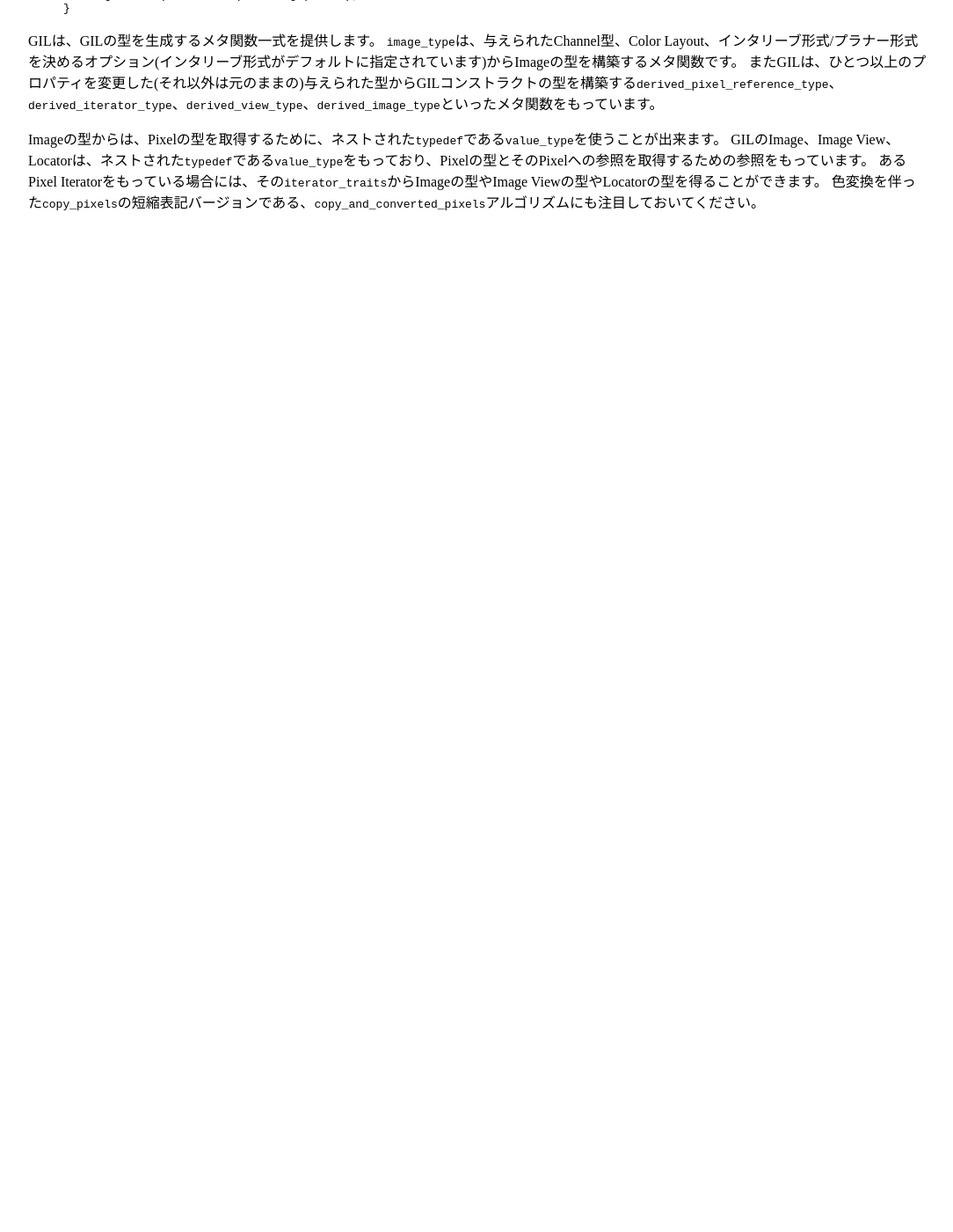
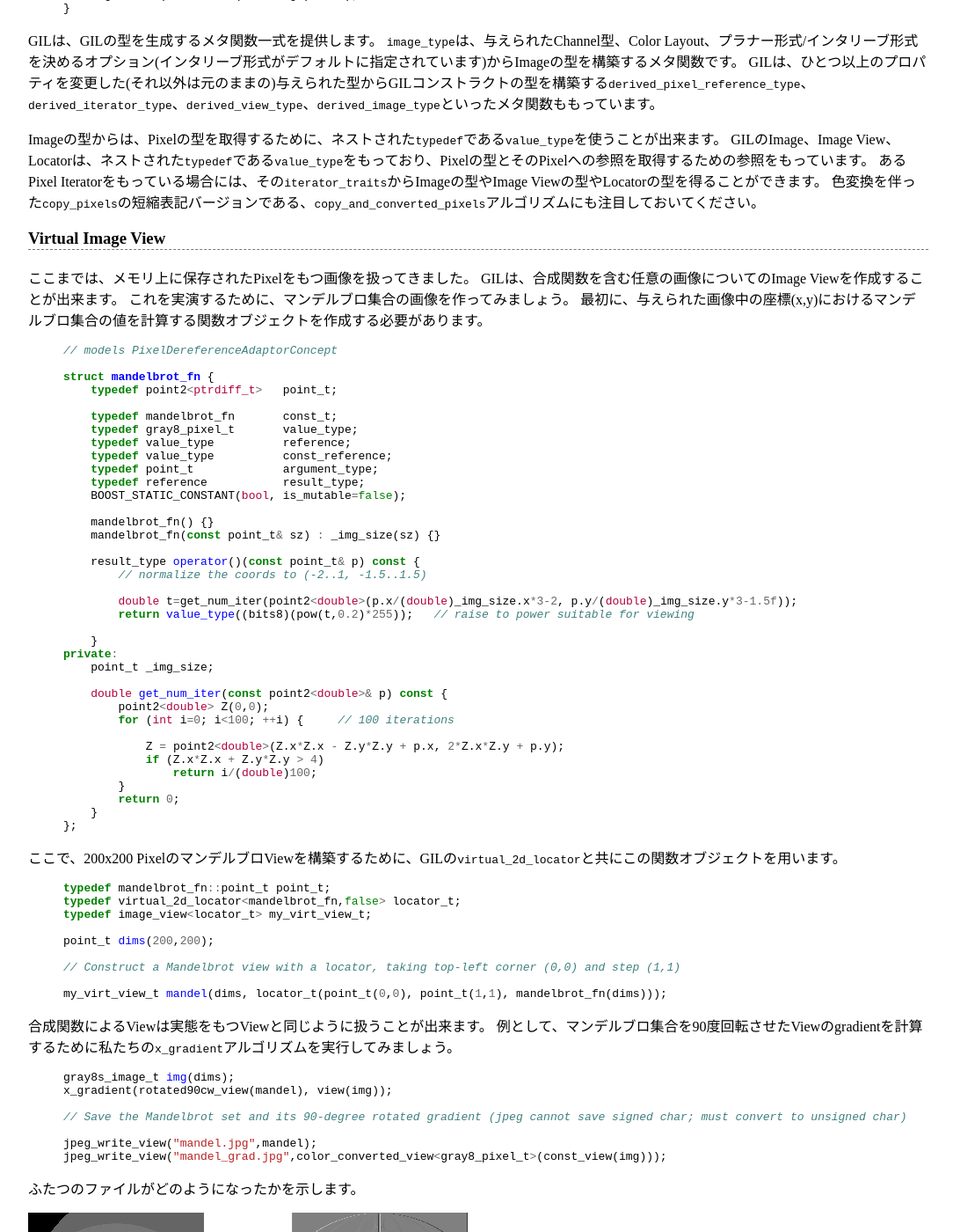
Before and after one commit to hironishihara/GILTutorial-ja, a Jekyll site: the page built from index.md, in a window 1280 px wide and 1400 px high, scrolled down 11031 px. Shown: the whole window at 88% size, without its empty margins (96-1180 px from the left). Built offline with Jekyll 4.4.1, drawn with Linux system fonts in a browser that asks for light colours; before the commit the page ends 11288 px from its top, so only the background shows below that; some of the changed text lies outside the part shown.

Commit message:
add lines for syntax highlight

```diff
--- a/index.md
+++ b/index.md
@@ -192,7 +192,7 @@ Let us first start with 8-bit unsigned grayscale image as the input and 8-bit si
 Here is how the interface to our algorithm looks like:
 -->
 
-入力は8-bit符号なしグレイスケール画像、出力は8-bit符号ありグレイスケール画像として始めましょう。
+入力は8ビット符号なしグレイスケール画像、出力は8ビット符号付きグレイスケール画像として始めましょう。
 まずは、GILを使って作られたアルゴリズムのインタフェースがどのような感じなのか示します。
 
 {% highlight C++ %}
@@ -213,8 +213,8 @@ The output is a grayscale view with a 8-bit signed (denoted by the "s") integer
 See Appendix 1 for the complete convension GIL uses to name concrete types.
 -->
 
-`gray8c_view_t`は入力画像の型です。Pixelがread-only ("c"で表されています)の8-bitグレイスケールViewです。
-出力は8-bit符号あり("s"で表されています)整数型のグレイスケール画像です。
+`gray8c_view_t`は入力画像の型です。Pixelがread-only ("c"で表されています)の8ビットグレイスケールViewです。
+出力は8ビット符号付き("s"で表されています)整数型のグレイスケール画像です。
 GILが定める型の命名規則については、付録を参照ください。
 
 <!--
@@ -1006,7 +1006,7 @@ Using our non-generic version we can do it like this:
 上記の例はパフォーマンス上の問題を抱えています。
 `x_gradient`は、ほぼ全ての入力Pixelを2回ずつ間接参照しており、それが原因で上記のコードは色変換を各Pixelで2回実行しています。
 色変換を行った画像を一時的なバッファにコピーしてそのgradientを計算する(この方法であれば、色変換は各Pixelで1回で済みます)ほうが効率的な場合もあるかもしれません。
-ジェネリックでないバージョンでは、次のように行います。
+ジェネリックでないバージョンは、次のようになります。
 
 {% highlight C++ %}
 
@@ -1069,7 +1069,7 @@ GILのメタ関数は、テンプレートのパラメータを自身のパラ
 GIL constructs that have an associated pixel type, such as pixels, pixel iterators, locators, views and images, all model PixelBasedConcept, which means that they provide a set of metafunctions to query the pixel properties, such as channel_type, color_space_type, channel_mapping_type, and num_channels.
 -->
 
-Pixel、Pixel Iterator、Locator、View、Imageといった関連づけられたPixel型をもつGILコンストラクトは、全て`PixelBasedConcept`に基づいたModelであり、このことは、`channel_type`、`color_space_type`、`channel_mapping_type`、`num_channels`といったPixelのプロパティの問い合わせを行うメタ関数一式をGILが提供するということを意味します。
+Pixel、Pixel Iterator、Locator、View、Imageといった関連づけられたPixel型をもつGILコンストラクトは全て`PixelBasedConcept`に基づいたModelであり、このことは、`channel_type`、`color_space_type`、`channel_mapping_type`、`num_channels`といったPixelのプロパティの問い合わせを行うメタ関数一式をGILが提供するということを意味します。
 
 <!--
 After we get the channel type of the destination view, we use another metafunction to remove its sign (if it is a signed integral type) and then use it to generate the type of a grayscale pixel.
@@ -1081,9 +1081,9 @@ Instead of instantiating the classes directly we could have used type factory me
 The following code is equivalent:
 -->
 
-出力ViewのChannel型を取得した後、(それが符号付き整数型だった場合のめに)符号を取り除くメタ関数を用い、それから、グレイスケールPixelの型をつくるためにそのChannel型を使用します。
+出力ViewのChannel型を取得した後、(それが符号付き整数型だった場合を考慮して)符号を取り除くメタ関数を用い、それから、グレイスケールPixelの型をつくるためにそのChannel型を使用します。
 出来上がったPixelの型からImageの型を作成します。
-GILのImageクラスは、Pixelの型と画像がインタリーブ形式なのかプラナー形式なのかを示すbooleanでテンプレート化されています。
+GILのImageクラスは、Pixelの型と画像がプラナー形式なのかを示すboolean(インタリーブ形式の場合、`false`を指定)でテンプレート化されています。
 GILの単Channel (グレイスケール) Imageは、常にインタリーブ形式でなければなりません。
 GILで型を構築する方法はいくつかあります。
 直接的にクラスを具体化する代わりに、型生成メタ関数を使用することもできます。
@@ -1112,8 +1112,8 @@ GIL also has metafunctions derived_pixel_reference_type, derived_iterator_type,
 -->
 
 GILは、GILの型を生成するメタ関数一式を提供します。
-`image_type`は、与えられたChannel型、Color Layout、インタリーブ形式/プラナー形式を決めるオプション(インタリーブ形式がデフォルトに指定されています)からImageの型を構築するメタ関数です。
-またGILは、ひとつ以上のプロパティを変更した(それ以外は元のままの)与えられた型からGILコンストラクトの型を構築する`derived_pixel_reference_type`、`derived_iterator_type`、`derived_view_type`、`derived_image_type`といったメタ関数をもっています。
+`image_type`は、与えられたChannel型、Color Layout、プラナー形式/インタリーブ形式を決めるオプション(インタリーブ形式がデフォルトに指定されています)からImageの型を構築するメタ関数です。
+GILは、ひとつ以上のプロパティを変更した(それ以外は元のままの)与えられた型からGILコンストラクトの型を構築する`derived_pixel_reference_type`、`derived_iterator_type`、`derived_view_type`、`derived_image_type`といったメタ関数ももっています。
 
 <!--
 From the image type we can use the nested typedef value_type to obtain the type of a pixel.
@@ -1126,3 +1126,105 @@ Imageの型からは、Pixelの型を取得するために、ネストされた`
 GILのImage、Image View、Locatorは、ネストされた`typedef`である`value_type`をもっており、Pixelの型とそのPixelへの参照を取得するための参照をもっています。
 あるPixel Iteratorをもっている場合には、その`iterator_traits`からImageの型やImage Viewの型やLocatorの型を得ることができます。
 色変換を伴った`copy_pixels`の短縮表記バージョンである、`copy_and_converted_pixels`アルゴリズムにも注目しておいてください。
+
+<!--
+Virtual Image Views
+-->
+
+### <a name="section_10"> Virtual Image View
+
+<!--
+So far we have been dealing with images that have pixels stored in memory.
+GIL allows you to create an image view of an arbitrary image, including a synthetic function.
+To demonstrate this, let us create a view of the Mandelbrot set.
+First, we need to create a function object that computes the value of the Mandelbrot set at a given location (x,y) in the image:
+-->
+
+ここまでは、メモリ上に保存されたPixelをもつ画像を扱ってきました。
+GILは、合成関数を含む任意の画像についてのImage Viewを作成することが出来ます。
+これを実演するために、マンデルブロ集合の画像を作ってみましょう。
+最初に、与えられた画像中の座標(x,y)におけるマンデルブロ集合の値を計算する関数オブジェクトを作成する必要があります。
+
+{% highlight C++ %}
+
+// models PixelDereferenceAdaptorConcept
+struct mandelbrot_fn {
+    typedef point2<ptrdiff_t>   point_t;
+
+    typedef mandelbrot_fn       const_t;
+    typedef gray8_pixel_t       value_type;
+    typedef value_type          reference;
+    typedef value_type          const_reference;
+    typedef point_t             argument_type;
+    typedef reference           result_type;
+    BOOST_STATIC_CONSTANT(bool, is_mutable=false);
+
+    mandelbrot_fn() {}
+    mandelbrot_fn(const point_t& sz) : _img_size(sz) {}
+
+    result_type operator()(const point_t& p) const {
+        // normalize the coords to (-2..1, -1.5..1.5)
+        double t=get_num_iter(point2<double>(p.x/(double)_img_size.x*3-2, p.y/(double)_img_size.y*3-1.5f));
+        return value_type((bits8)(pow(t,0.2)*255));   // raise to power suitable for viewing
+    }
+private:
+    point_t _img_size;
+
+    double get_num_iter(const point2<double>& p) const {
+        point2<double> Z(0,0);
+        for (int i=0; i<100; ++i) {     // 100 iterations
+            Z = point2<double>(Z.x*Z.x - Z.y*Z.y + p.x, 2*Z.x*Z.y + p.y);
+            if (Z.x*Z.x + Z.y*Z.y > 4)
+                return i/(double)100;
+        }
+        return 0;
+    }
+};
+
+{% endhighlight %}
+
+<!--
+We can now use GIL's virtual_2d_locator with this function object to construct a Mandelbrot view of size 200x200 pixels:
+-->
+
+ここで、200x200 PixelのマンデルブロViewを構築するために、GILの`virtual_2d_locator`と共にこの関数オブジェクトを用います。
+
+{% highlight C++ %}
+
+typedef mandelbrot_fn::point_t point_t;
+typedef virtual_2d_locator<mandelbrot_fn,false> locator_t;
+typedef image_view<locator_t> my_virt_view_t;
+
+point_t dims(200,200);
+
+// Construct a Mandelbrot view with a locator, taking top-left corner (0,0) and step (1,1)
+my_virt_view_t mandel(dims, locator_t(point_t(0,0), point_t(1,1), mandelbrot_fn(dims)));
+
+{% endhighlight %}
+
+<!--
+We can treat the synthetic view just like a real one.
+For example, let's invoke our x_gradient algorithm to compute the gradient of the 90-degree rotated view of the Mandelbrot set and save the original and the result:
+-->
+
+合成関数によるViewは実態をもつViewと同じように扱うことが出来ます。
+例として、マンデルブロ集合を90度回転させたViewのgradientを計算するために私たちの`x_gradient`アルゴリズムを実行してみましょう。
+
+{% highlight C++ %}
+
+gray8s_image_t img(dims);
+x_gradient(rotated90cw_view(mandel), view(img));
+
+// Save the Mandelbrot set and its 90-degree rotated gradient (jpeg cannot save signed char; must convert to unsigned char)
+jpeg_write_view("mandel.jpg",mandel);
+jpeg_write_view("mandel_grad.jpg",color_converted_view<gray8_pixel_t>(const_view(img)));
+
+{% endhighlight %}
+
+<!--
+Here is what the two files look like:
+-->
+
+ふたつのファイルがどのようになったかを示します。
+
+![マンデルブロ集合](http://hironishihara.github.com/GILTutorial-ja/src/img/mandel.jpg "マンデルブロ集合")
```
Also changed, not shown: src/main.md (+13 -7 lines).
